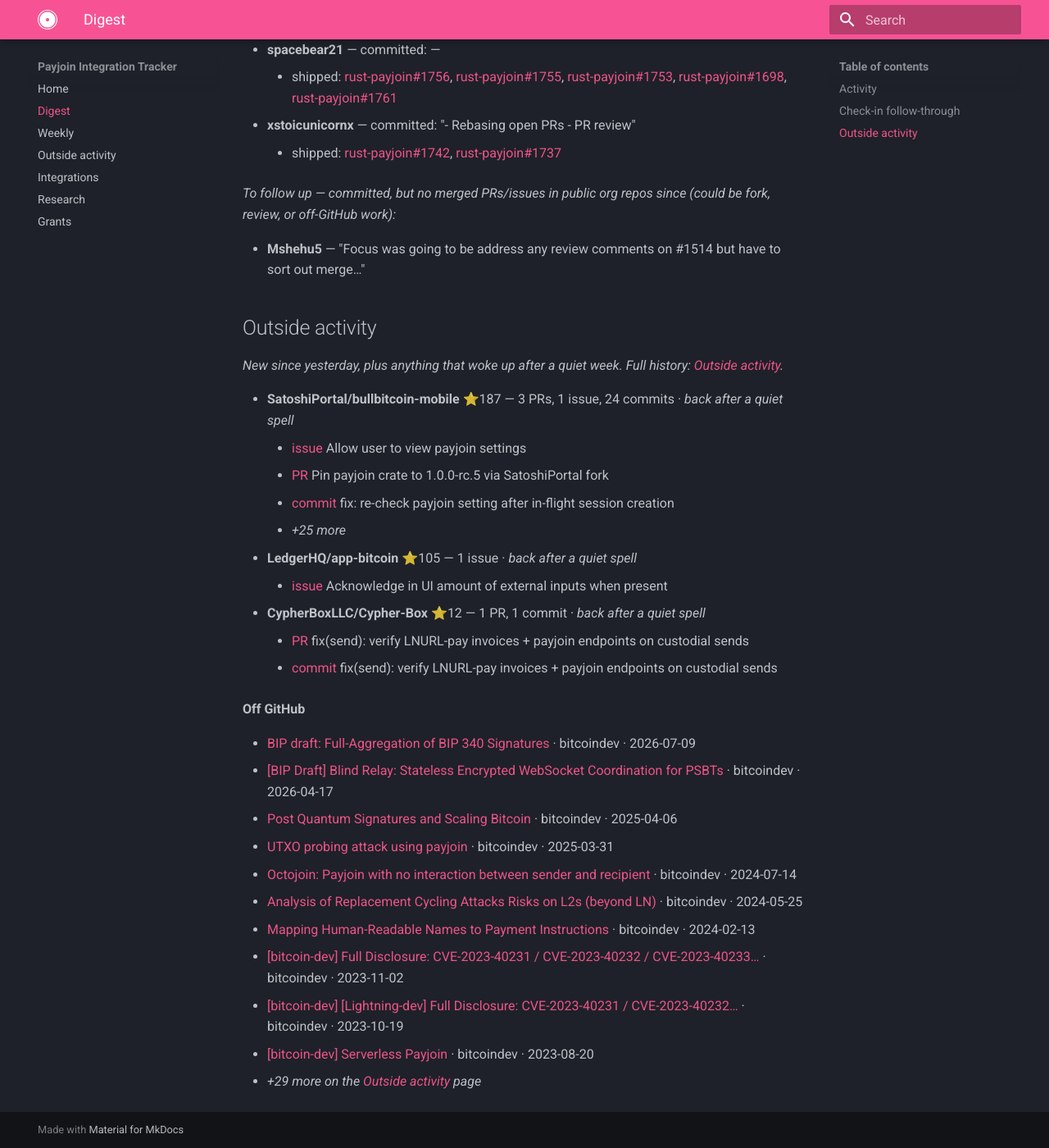
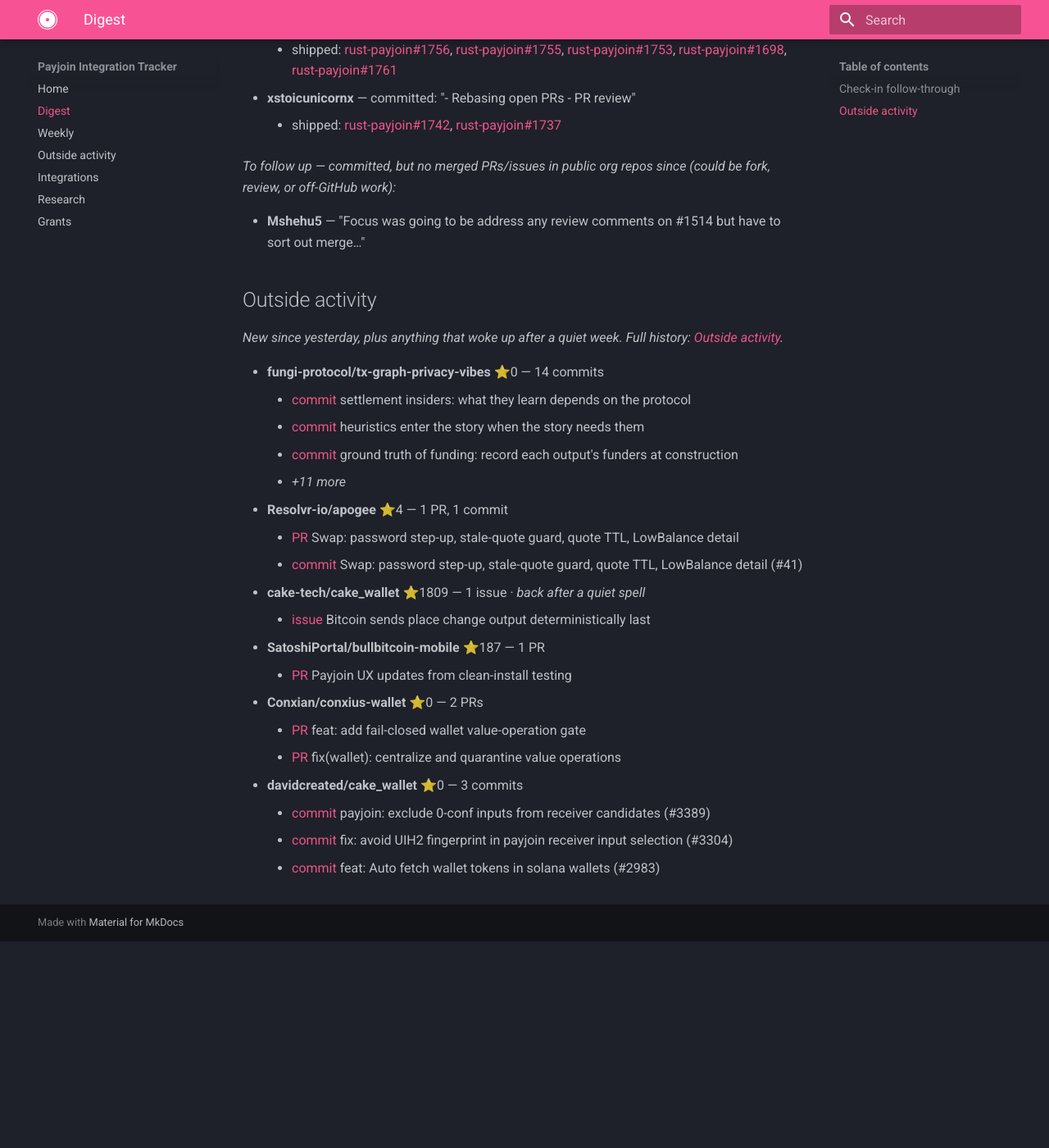
Before and after one commit to payjoin/payjoin.org, an MkDocs documentation site: the page built from docs/digest.md, in a window 1280 px wide and 1400 px high, scrolled down 778 px. Shown: the whole window at 82% size. Built offline with MkDocs 1.6.1 and Material for MkDocs 9.7.7, drawn with Linux system fonts in a browser that asks for light colours; after the commit the page ends 1926 px from its top, so only the background shows below that; some of the changed text lies outside the part shown.

Commit message:
chore: refresh tracker auto-state + digest

```diff
--- a/docs/digest.md
+++ b/docs/digest.md
@@ -1,11 +1,10 @@
 # Daily digest
 
-_As of 2026-07-25 (UTC) · tracking 25 upstream items_
+_As of 2026-07-26 (UTC) · tracking 25 upstream items_
 
-## Activity
+No upstream changes since the last refresh.
 
-- **BTCPay Server** — [repo](https://github.com/ValeraFinebits/btcpayserver-payjoin-plugin) — updated 2026-07-24
-
+Most recently active: **BTCPay Server** — [repo](https://github.com/ValeraFinebits/btcpayserver-payjoin-plugin) — last activity 2026-07-24
 
 ## Check-in follow-through
 
@@ -32,27 +31,22 @@ _To follow up — committed, but no merged PRs/issues in public org repos since
 
 _New since yesterday, plus anything that woke up after a quiet week. Full history: [Outside activity](outside.md)._
 
-- **SatoshiPortal/bullbitcoin-mobile** ⭐187 — 3 PRs, 1 issue, 24 commits · _back after a quiet spell_
-    - [issue](https://github.com/SatoshiPortal/bullbitcoin-mobile/issues/782) Allow user to view payjoin settings
-    - [PR](https://github.com/SatoshiPortal/bullbitcoin-mobile/pull/2506) Pin payjoin crate to 1.0.0-rc.5 via SatoshiPortal fork
-    - [commit](https://github.com/SatoshiPortal/bullbitcoin-mobile/commit/7c1d1f729ed0bd16633834eb0f0dc4e6742dfd55) fix: re-check payjoin setting after in-flight session creation
-    - _+25 more_
-- **LedgerHQ/app-bitcoin** ⭐105 — 1 issue · _back after a quiet spell_
-    - [issue](https://github.com/LedgerHQ/app-bitcoin/issues/520) Acknowledge in UI amount of external inputs when present
-- **CypherBoxLLC/Cypher-Box** ⭐12 — 1 PR, 1 commit · _back after a quiet spell_
-    - [PR](https://github.com/CypherBoxLLC/Cypher-Box/pull/151) fix(send): verify LNURL-pay invoices + payjoin endpoints on custodial sends
-    - [commit](https://github.com/CypherBoxLLC/Cypher-Box/commit/1fdaed97dcc5e85f00887b0baab9b8a5e4e61bb0) fix(send): verify LNURL-pay invoices + payjoin endpoints on custodial sends
-
-**Off GitHub**
-
-- [BIP draft: Full-Aggregation of BIP 340 Signatures](https://gnusha.org/pi/bitcoindev/tSYH-B4F91BsIzpl_FqPIhxO2xkoDmzbqz097XD41wJGmeHM7Cbt5JP0uqic9aicjM7Hhhr5F_4WEORFyHKYHowqemy0yeVr9p_vnaQhYYM=@protonmail.com) · bitcoindev · 2026-07-09
-- [[BIP Draft] Blind Relay: Stateless Encrypted WebSocket Coordination for PSBTs](https://gnusha.org/pi/bitcoindev/740f74db-c7eb-40df-948a-84fc4c821b38n@googlegroups.com) · bitcoindev · 2026-04-17
-- [Post Quantum Signatures and Scaling Bitcoin](https://gnusha.org/pi/bitcoindev/CAHLj6=OxUUempwziiFdo2eqEhiTHsobgdT+eDDx_y64bHBGiqA@mail.gmail.com) · bitcoindev · 2025-04-06
-- [UTXO probing attack using payjoin](https://gnusha.org/pi/bitcoindev/CALiT-ZrRc3WMiudK4fDj9zs8AJntPBvxRS1=510R7QChFfnrCA@mail.gmail.com) · bitcoindev · 2025-03-31
-- [Octojoin: Payjoin with no interaction between sender and recipient](https://gnusha.org/pi/bitcoindev/f7529867-466c-4438-8c41-e9d2222bd1d3n@googlegroups.com) · bitcoindev · 2024-07-14
-- [Analysis of Replacement Cycling Attacks Risks on L2s (beyond LN)](https://gnusha.org/pi/bitcoindev/f9ac65db-9756-4c85-b376-6b6a286a2b2cn@googlegroups.com) · bitcoindev · 2024-05-25
-- [Mapping Human-Readable Names to Payment Instructions](https://gnusha.org/pi/bitcoindev/34eaef2a-b53f-4622-a620-a3bc5161cbf7@mattcorallo.com) · bitcoindev · 2024-02-13
-- [[bitcoin-dev] Full Disclosure: CVE-2023-40231 / CVE-2023-40232 / CVE-2023-40233…](https://gnusha.org/pi/bitcoindev/CALZpt+EOQEttscM4ncKiUG810DQkzgjFwp6noLh68tSsnHPATw@mail.gmail.com) · bitcoindev · 2023-11-02
-- [[bitcoin-dev] [Lightning-dev] Full Disclosure: CVE-2023-40231 / CVE-2023-40232…](https://gnusha.org/pi/bitcoindev/CALZpt+FaYop1J5Zi=42F4jCScfiPL3AZ98HWtW82Qd8ZQG=aMg@mail.gmail.com) · bitcoindev · 2023-10-19
-- [[bitcoin-dev] Serverless Payjoin](https://gnusha.org/pi/bitcoindev/8qSa5NNuqF64Yg-R-OvO34IYBI0efPOUYYGrFBwvhsDuRMdQzcA6joTi0BNdBkoGgZQgBut257mfwX1e-bDdExlmcxdtRrSjCtWYPBlne6M=@protonmail.com) · bitcoindev · 2023-08-20
-- _+29 more on the [Outside activity](outside.md) page_
+- **fungi-protocol/tx-graph-privacy-vibes** ⭐0 — 14 commits
+    - [commit](https://github.com/fungi-protocol/tx-graph-privacy-vibes/commit/6569c369d8f66a0ddc5c42bbe08f46519c23da9b) settlement insiders: what they learn depends on the protocol
+    - [commit](https://github.com/fungi-protocol/tx-graph-privacy-vibes/commit/896a1b3d01535a35a44a57b511eda21f3c20a277) heuristics enter the story when the story needs them
+    - [commit](https://github.com/fungi-protocol/tx-graph-privacy-vibes/commit/be7e6b35b563c9289f9acf6faadbe6dbdaec10a7) ground truth of funding: record each output's funders at construction
+    - _+11 more_
+- **Resolvr-io/apogee** ⭐4 — 1 PR, 1 commit
+    - [PR](https://github.com/Resolvr-io/apogee/pull/41) Swap: password step-up, stale-quote guard, quote TTL, LowBalance detail
+    - [commit](https://github.com/Resolvr-io/apogee/commit/a3561982557298c5111fbaf3805c3c37aae27400) Swap: password step-up, stale-quote guard, quote TTL, LowBalance detail (#41)
+- **cake-tech/cake_wallet** ⭐1809 — 1 issue · _back after a quiet spell_
+    - [issue](https://github.com/cake-tech/cake_wallet/issues/3376) Bitcoin sends place change output deterministically last
+- **SatoshiPortal/bullbitcoin-mobile** ⭐187 — 1 PR
+    - [PR](https://github.com/SatoshiPortal/bullbitcoin-mobile/pull/2509) Payjoin UX updates from clean-install testing
+- **Conxian/conxius-wallet** ⭐0 — 2 PRs
+    - [PR](https://github.com/Conxian/conxius-wallet/pull/451) feat: add fail-closed wallet value-operation gate
+    - [PR](https://github.com/Conxian/conxius-wallet/pull/452) fix(wallet): centralize and quarantine value operations
+- **davidcreated/cake_wallet** ⭐0 — 3 commits
+    - [commit](https://github.com/davidcreated/cake_wallet/commit/43bc0b67bf4c89b1f1d11eee416febcf62be0a50) payjoin: exclude 0-conf inputs from receiver candidates (#3389)
+    - [commit](https://github.com/davidcreated/cake_wallet/commit/874d724c67ce7d804524e1f2a31f445998e5392a) fix: avoid UIH2 fingerprint in payjoin receiver input selection (#3304)
+    - [commit](https://github.com/davidcreated/cake_wallet/commit/acf64a2468db2dd0431b077a1180370ffb11c23d) feat: Auto fetch wallet tokens in solana wallets (#2983)
```
Also changed, not shown: 1 other file.
